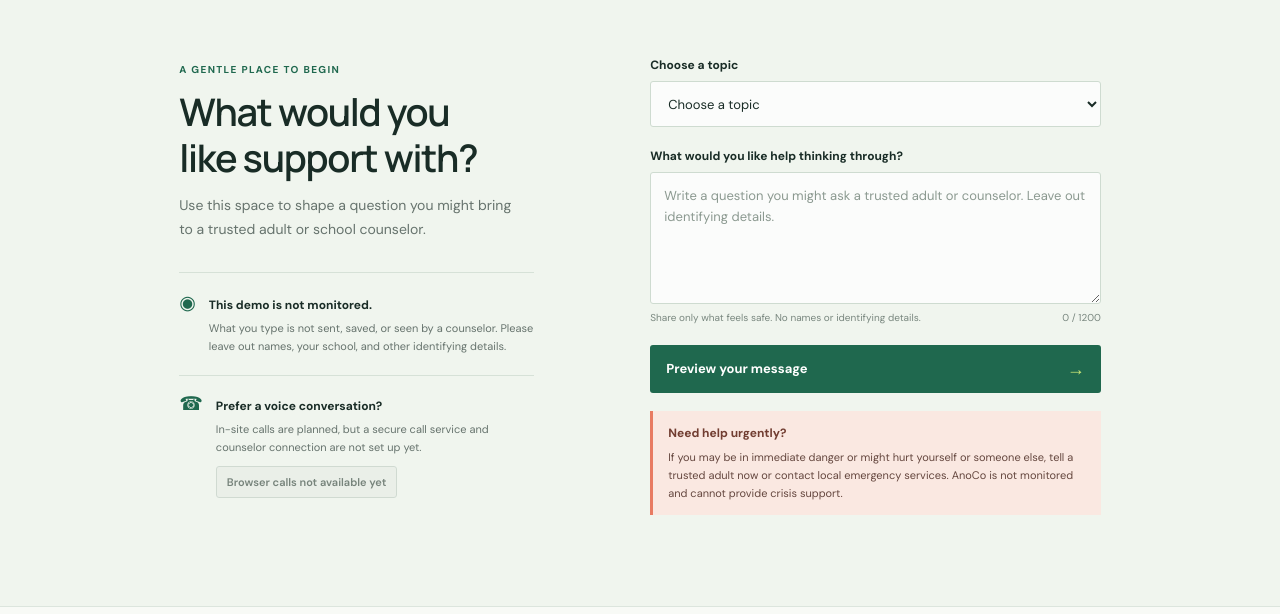
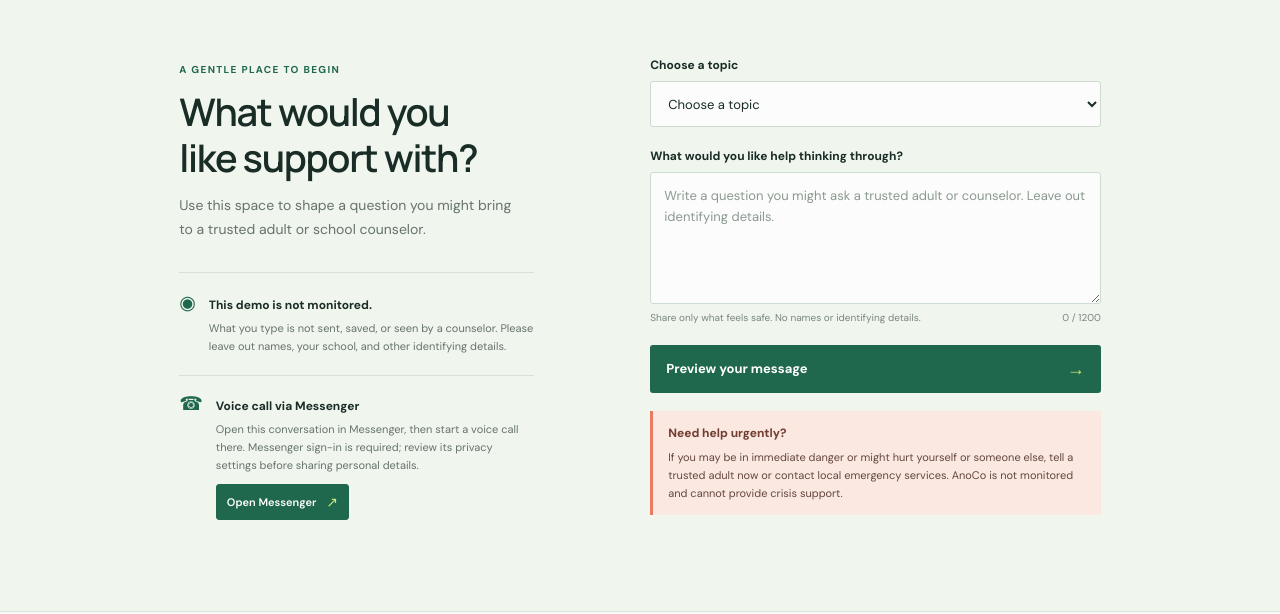
Before and after one commit to VMZ931/AnoCO, a plain HTML site: page index.html in a window 1280 px wide. Shown: the part 1033-1647 px from the top of the page. Drawn offline with Linux system fonts and the light colour scheme.

Commit message:
Add Messenger voice-call handoff

```diff
--- a/index.html
+++ b/index.html
@@ -9,7 +9,7 @@
     <link rel="preconnect" href="https://fonts.googleapis.com" />
     <link rel="preconnect" href="https://fonts.gstatic.com" crossorigin />
     <link href="https://fonts.googleapis.com/css2?family=DM+Sans:wght@400;500;600;700&family=Manrope:wght@400;500;600;700;800&display=swap" rel="stylesheet" />
-    <link rel="stylesheet" href="styles.css?v=2" />
+    <link rel="stylesheet" href="styles.css?v=3" />
     <script src="app.js?v=2" defer></script>
   </head>
   <body>
@@ -78,9 +78,9 @@
           <div class="call-preview">
             <span class="call-icon" aria-hidden="true">&#9742;</span>
             <div>
-              <strong>Prefer a voice conversation?</strong>
-              <p>In-site calls are planned, but a secure call service and counselor connection are not set up yet.</p>
-              <button class="call-button" type="button" disabled>Browser calls not available yet</button>
+              <strong>Voice call via Messenger</strong>
+              <p>Open this conversation in Messenger, then start a voice call there. Messenger sign-in is required; review its privacy settings before sharing personal details.</p>
+              <a class="call-button" href="https://m.me/earljad.delacruz" target="_blank" rel="noopener noreferrer">Open Messenger <span aria-hidden="true">&#8599;</span></a>
             </div>
           </div>
         </div>
--- a/styles.css
+++ b/styles.css
@@ -102,8 +102,9 @@ h2 { margin: 0; font-size: 30px; font-weight: 600; line-height: 1.2; }
 .call-icon { color: var(--green); font-size: 19px; line-height: 1; }
 .call-preview strong { font-size: 12px; }
 .call-preview p { margin: 5px 0 10px; color: var(--muted); font-size: 11px; line-height: 1.65; }
-.call-button { padding: 8px 10px; border: 1px solid #cbd6cd; border-radius: 3px; color: #637168; background: #e9eee8; font-size: 11px; font-weight: 600; }
-.call-button:disabled { cursor: not-allowed; opacity: .85; }
+.call-button { display: inline-flex; align-items: center; gap: 10px; padding: 8px 10px; border: 1px solid var(--green); border-radius: 3px; color: white; background: var(--green); font-size: 11px; font-weight: 600; transition: background .18s ease; }
+.call-button:hover { background: var(--green-deep); }
+.call-button span { color: #c9e676; font-size: 14px; }
 .consultation-form { display: flex; flex-direction: column; }
 .consultation-form label { margin: 0 0 8px; font-size: 12px; font-weight: 700; }
 .consultation-form select, .consultation-form textarea, .consultation-form input { width: 100%; border: 1px solid #cedbd0; border-radius: 3px; color: var(--ink); background: rgba(255,255,255,.75); font-size: 13px; }
```
Also changed, not shown: README.md.
